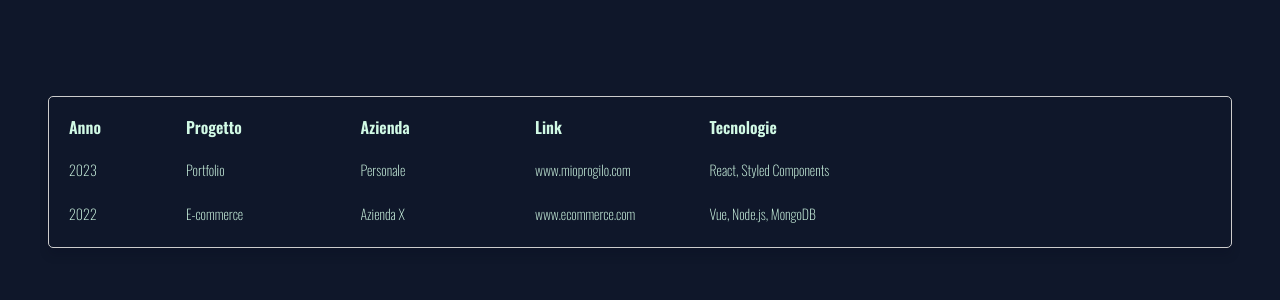
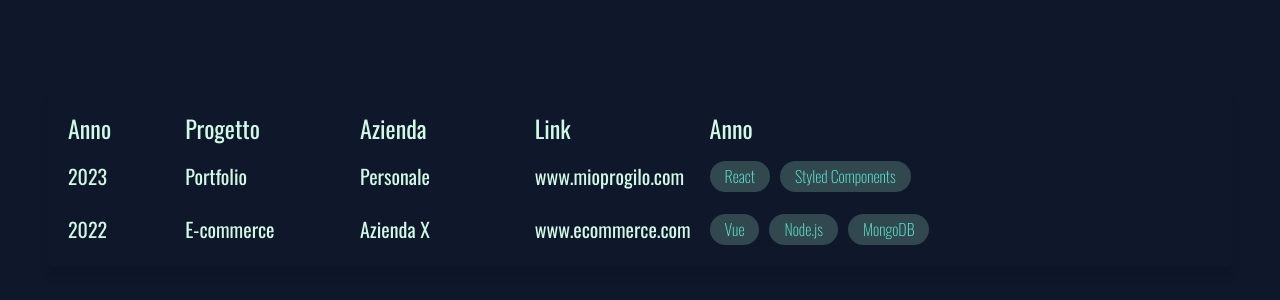
Before and after one commit to mDiGiulio94/Portfolio, a React (Create React App) app: page /projects in a window 1280 px wide. Shown: the top 300 px of the page. Built offline with nearby package versions, Linux system fonts and the light colour scheme.

Commit message:
progresso tabella

```diff
--- a/src/pages/AllJobs.js
+++ b/src/pages/AllJobs.js
@@ -9,7 +9,7 @@ export default function AllJobs() {
       anno: "2023",
       progetto: "Portfolio",
       azienda: "Personale",
-      tecnologie: "React, Styled Components",
+      tecnologie: ["React", "Styled Components"],
       link: "www.mioprogilo.com",
     },
     {
@@ -17,39 +17,68 @@ export default function AllJobs() {
       anno: "2022",
       progetto: "E-commerce",
       azienda: "Azienda X",
-      tecnologie: "Vue, Node.js, MongoDB",
+      tecnologie: ["Vue", "Node.js", "MongoDB"],
       link: "www.ecommerce.com",
     },
   ];
 
-  // rivedi i width quando popolato
+  // rivedi i width quando popolato, fa sparire colonne in base alla dimensione schermo
   const columns = [
     {
-      label: "Anno",
+      label: <h5>Anno</h5> ,
       width: "10%",
-      accessor: (progetti) => progetti.anno ?? "-",
+      accessor: (progetti) =><p>{progetti.anno ?? "-"}</p>,
     },
     {
-      label: "Progetto",
+      label: <h5>Progetto</h5> ,
       width: "15%",
-      accessor: (progetti) => progetti.progetto ?? "-",
+      accessor: (progetti) => <p>{progetti.progetto ?? "-"}</p>,
     },
     {
-      label: "Azienda",
+      label: <h5>Azienda</h5> ,
       width: "15%",
-      accessor: (progetti) => progetti.azienda ?? "-",
+      accessor: (progetti) =><p>{progetti.azienda ?? "-"}</p>,
     },
     {
-      label: "Link",
+      label: <h5>Link</h5> ,
       width: "15%",
-      accessor: (progetti) => progetti.link ?? "-",
+      accessor: (progetti) =><p>{progetti.link ?? "-"}</p> ,
     },
     {
-      label: "Tecnologie",
+      label: <h5>Anno</h5> ,
       width: "45%",
-      accessor: (progetti) => progetti.tecnologie ?? "-",
+      accessor: (progetti) =>
+        progetti.tecnologie ? (
+          <TechContainer>
+            {progetti.tecnologie.map((tech) => (
+              <span key={tech.trim()}>{tech.trim()}</span>
+            ))}
+          </TechContainer>
+        ) : (
+          "-"
+        ),
     },
   ];
 
   return <Table columns={columns} items={progetti} />;
 }
+
+const TechContainer = styled.div`
+  display: flex;
+  gap: 10px;
+  align-items: center;
+  font-size: 16px;
+
+  span {
+    height: 15px;
+    display: flex;
+    align-items: center;
+    justify-content: center;
+    font-size: 16px;
+    border-radius: 18px;
+    padding: 8px 15px;
+    background: #a7f3d038;
+    box-shadow: inset 0 0 0 0 #a7f3d0;
+    color: #5eead4;
+  }
+`;
--- a/src/shared/components/Table.js
+++ b/src/shared/components/Table.js
@@ -75,7 +75,6 @@ const TableX = styled.table`
   overflow-x: auto;
   border-collapse: separate;
   border-radius: 5px;
-  border: 1px solid #ccc;
   box-shadow: 0 8px 10px rgba(2, 6, 23, 0.12);
   padding: 10px;
 `;
@@ -84,7 +83,8 @@ const Thead = styled.thead``;
 
 const Tbody = styled.tbody``;
 
-const Tr = styled.tr``;
+const Tr = styled.tr`
+`;
 
 const Th = styled.th`
   padding: 6px 8px;
@@ -101,7 +101,6 @@ const Td = styled.td`
   text-overflow: ellipsis;
   max-width: 1px; /* trucco per far funzionare ellipsis con table-layout: fixed */
   font-variant-numeric: tabular-nums;
-
   &[data-align="right"] {
     text-align: right;
   }
```
